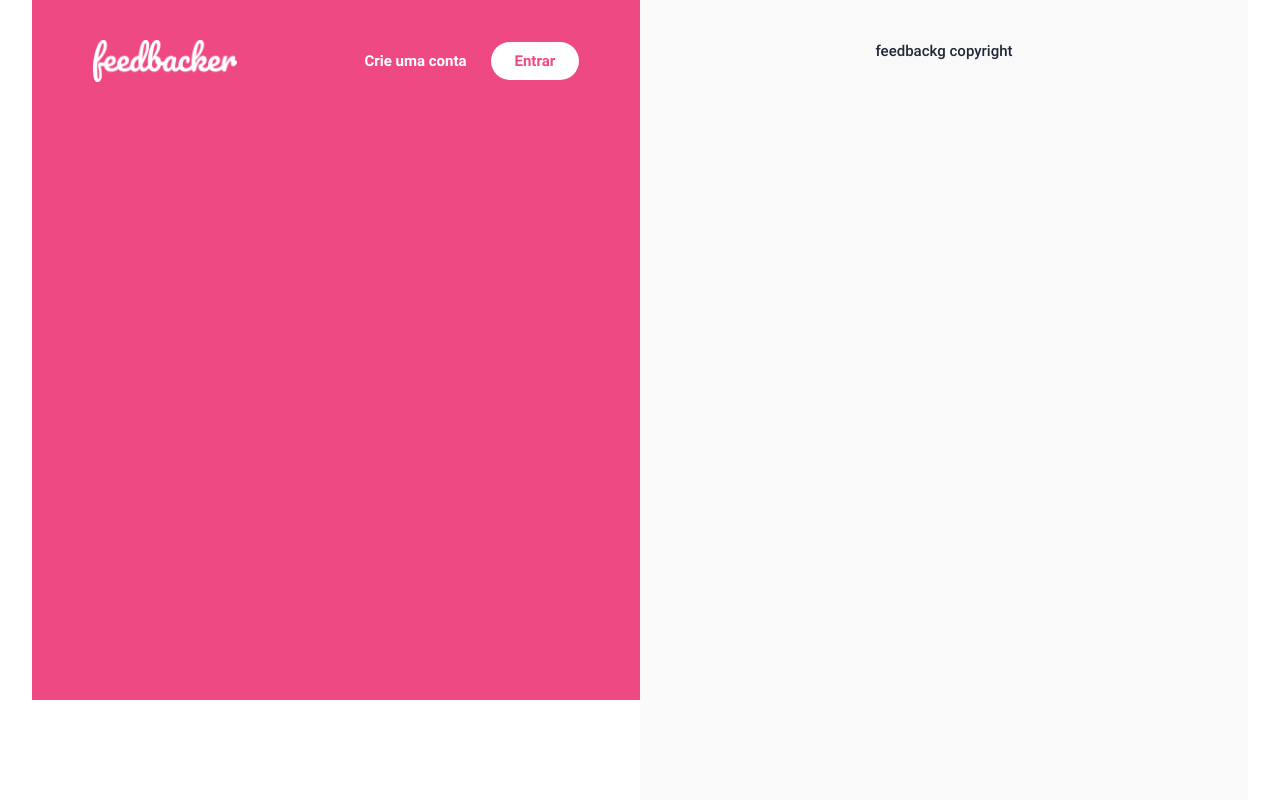
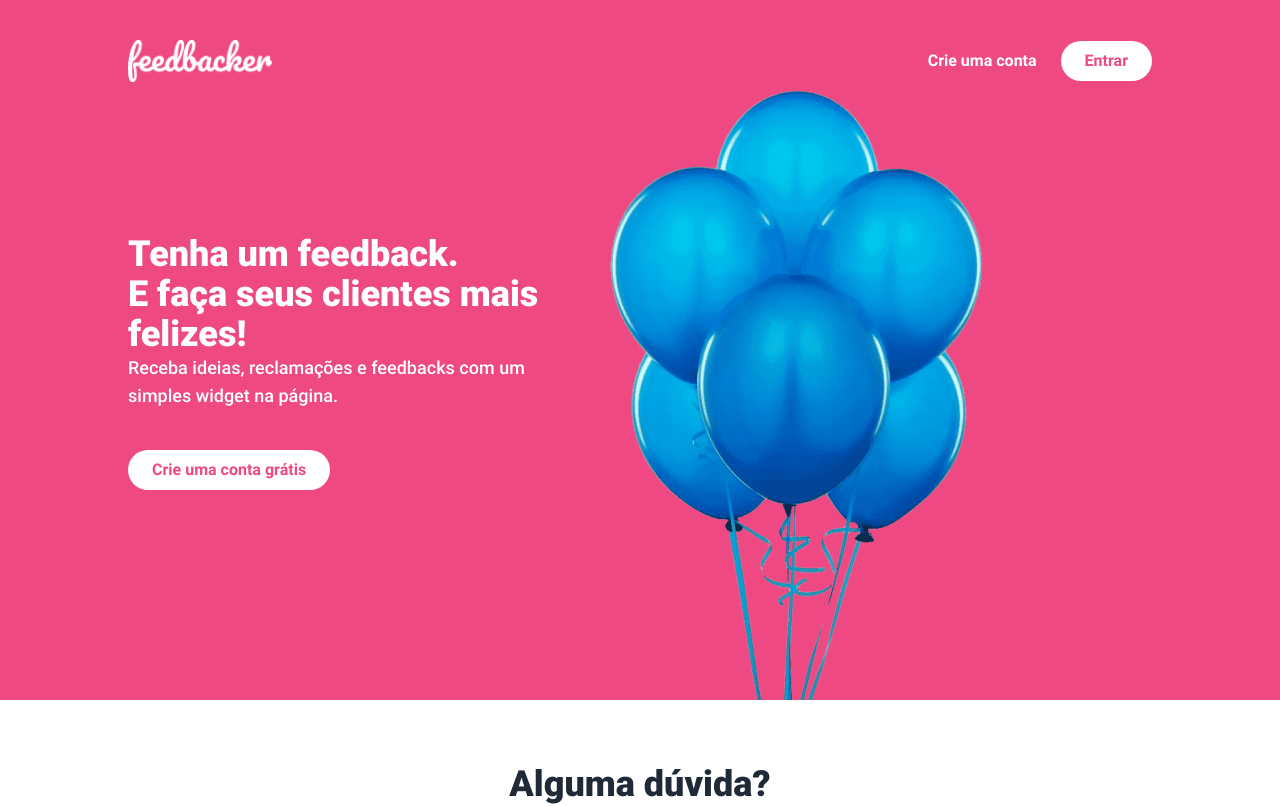
Before and after one commit to lucianoBaraunaLabs/vuejsbr-treinamento, a Vue app in the folder dashboard/: page / in a window 1280 px wide. Shown: the top 806 px of the page. Built offline with nearby package versions, Linux system fonts and the light colour scheme.

Commit message:
modulo-04: finalizada criando tela inicial (parte 2)

```diff
--- a/dashboard/src/assets/base.css
+++ /dev/null
@@ -1,86 +0,0 @@
-/* color palette from <https://github.com/vuejs/theme> */
-:root {
-  --vt-c-white: #ffffff;
-  --vt-c-white-soft: #f8f8f8;
-  --vt-c-white-mute: #f2f2f2;
-
-  --vt-c-black: #181818;
-  --vt-c-black-soft: #222222;
-  --vt-c-black-mute: #282828;
-
-  --vt-c-indigo: #2c3e50;
-
-  --vt-c-divider-light-1: rgba(60, 60, 60, 0.29);
-  --vt-c-divider-light-2: rgba(60, 60, 60, 0.12);
-  --vt-c-divider-dark-1: rgba(84, 84, 84, 0.65);
-  --vt-c-divider-dark-2: rgba(84, 84, 84, 0.48);
-
-  --vt-c-text-light-1: var(--vt-c-indigo);
-  --vt-c-text-light-2: rgba(60, 60, 60, 0.66);
-  --vt-c-text-dark-1: var(--vt-c-white);
-  --vt-c-text-dark-2: rgba(235, 235, 235, 0.64);
-}
-
-/* semantic color variables for this project */
-:root {
-  --color-background: var(--vt-c-white);
-  --color-background-soft: var(--vt-c-white-soft);
-  --color-background-mute: var(--vt-c-white-mute);
-
-  --color-border: var(--vt-c-divider-light-2);
-  --color-border-hover: var(--vt-c-divider-light-1);
-
-  --color-heading: var(--vt-c-text-light-1);
-  --color-text: var(--vt-c-text-light-1);
-
-  --section-gap: 160px;
-}
-
-@media (prefers-color-scheme: dark) {
-  :root {
-    --color-background: var(--vt-c-black);
-    --color-background-soft: var(--vt-c-black-soft);
-    --color-background-mute: var(--vt-c-black-mute);
-
-    --color-border: var(--vt-c-divider-dark-2);
-    --color-border-hover: var(--vt-c-divider-dark-1);
-
-    --color-heading: var(--vt-c-text-dark-1);
-    --color-text: var(--vt-c-text-dark-2);
-  }
-}
-
-*,
-*::before,
-*::after {
-  box-sizing: border-box;
-  margin: 0;
-  font-weight: normal;
-}
-
-body {
-  min-height: 100vh;
-  color: var(--color-text);
-  background: var(--color-background);
-  transition:
-    color 0.5s,
-    background-color 0.5s;
-  line-height: 1.6;
-  font-family:
-    Inter,
-    -apple-system,
-    BlinkMacSystemFont,
-    'Segoe UI',
-    Roboto,
-    Oxygen,
-    Ubuntu,
-    Cantarell,
-    'Fira Sans',
-    'Droid Sans',
-    'Helvetica Neue',
-    sans-serif;
-  font-size: 15px;
-  text-rendering: optimizeLegibility;
-  -webkit-font-smoothing: antialiased;
-  -moz-osx-font-smoothing: grayscale;
-}
--- a/dashboard/src/assets/main.css
+++ /dev/null
@@ -1,35 +0,0 @@
-@import './base.css';
-
-#app {
-  max-width: 1280px;
-  margin: 0 auto;
-  padding: 2rem;
-
-  font-weight: normal;
-}
-
-a,
-.green {
-  text-decoration: none;
-  color: hsla(160, 100%, 37%, 1);
-  transition: 0.4s;
-}
-
-@media (hover: hover) {
-  a:hover {
-    background-color: hsla(160, 100%, 37%, 0.2);
-  }
-}
-
-@media (min-width: 1024px) {
-  body {
-    display: flex;
-    place-items: center;
-  }
-
-  #app {
-    display: grid;
-    grid-template-columns: 1fr 1fr;
-    padding: 0 2rem;
-  }
-}
--- a/dashboard/src/main.js
+++ b/dashboard/src/main.js
@@ -1,5 +1,3 @@
-import './assets/main.css'
-
 import { createApp } from 'vue'
 import App from './App.vue'
 import router from './router'
--- a/dashboard/src/views/Home/Contact.vue
+++ b/dashboard/src/views/Home/Contact.vue
@@ -1,29 +1,17 @@
 <template>
-  <header class="header">
-    <div class="flex flex-col w-4/5 max-w-6xl">
-      <div class="flex items-center justify-between py-10">
-        <div class="w-28 lg:w-36">
-          <img class="w-full" src="../../assets/images/logo_white.png" alt="logo">
-        </div>
-        <div class="flex">
-          <button class="px-6 py-2 font-bold rounded-full text-white focus:outline-none">Crie uma conta</button>
-          <button class="px-6 py-2 font-bold rounded-full bg-white text-brand-main focus:outline-none">Entrar</button>
-        </div>
+  <div class="flex justify-center w-full">
+    <div class="flex flex-col items-center w-4/5 max-w-6xl my-16">
+      <h1 class="text-4xl font-black text-center text-gray-800">
+        Alguma dúvida?
+      </h1>
+      <p class="text-lg text-center text-gray-800 font-regular">
+        Quer saber melhor como funciona e quais são os preços?
+      </p>
+      <div class="mt-10">
+        <a href="mailto:" class="px-6 py-2 mt-10 font-bold text-white rounded-full bg-brand-main focus:outline-none">
+          Nos mande um e-mail!
+        </a>
       </div>
     </div>
-
-  </header>
+  </div>
 </template>
-<script>
-export default {
-
-}
-</script>
-
-<style lang="postcss" scoped>
-.header {
- @apply bg-brand-main w-full flex justify-center;
- height: 700px;
-}
-
-</style>
--- a/dashboard/src/views/Home/CustomHeader.vue
+++ b/dashboard/src/views/Home/CustomHeader.vue
@@ -1,13 +1,59 @@
-<template lang="">
-  <div>
-    <p>ola</p>
-  </div>
+<template>
+  <header class="header">
+    <div class="header-group">
+      <div class="flex items-center justify-between py-10">
+        <div class="w-28 lg:w-36">
+          <img class="w-full" src="../../assets/images/logo_white.png" alt="logo">
+        </div>
+
+        <div class="flex">
+          <button id="header-create-account-button"  class="px-6 py-2 font-bold rounded-full text-white focus:outline-none">
+            Crie uma conta
+          </button>
+          <button id="header-login-button"  class="px-6 py-2 font-bold bg-white rounded-full text-brand-main focus:outline-none">
+            Entrar
+          </button>
+        </div>
+      </div>
+
+      <div class="flex flex-col mt-28">
+        <h1 class="text-4xl font-black text-white">
+          Tenha um feedback. <br>
+          E faça seus clientes mais <br class="hidden lg:inline-block">
+          felizes!
+        </h1>
+        <p class="text-lg font-medium text-white">
+          Receba ideias, reclamações e feedbacks com um <br class="hidden lg:inline-block">
+          simples widget na página.
+        </p>
+        <div>
+          <button id="cta-create-account-button" class="px-6 py-2 mt-10 font-bold bg-white rounded-full text-brand-main focus:outline-none">
+            Crie uma conta grátis
+          </button>
+        </div>
+      </div>
+
+    </div>
+  </header>
 </template>
-<script>
-export default {
 
+<style lang="postcss" scoped>
+.header {
+  @apply bg-brand-main w-full flex justify-center;
+  height: 700px;
 }
-</script>
-<style lang="">
+
+.header-group {
+  @apply flex flex-col w-4/5 max-w-6xl;
+}
+
+@media (min-width: 640px) {
+  .header-group {
+    background-image: url(../../assets/images/blue_balloons.png);
+    background-size: 628px;
+    background-position: 90% 100%;
+    background-repeat: no-repeat;
+  }
+}
 
 </style>
--- a/dashboard/src/views/Home/index.vue
+++ b/dashboard/src/views/Home/index.vue
@@ -1,9 +1,12 @@
 <template>
-  <!-- <custom-header @create-account="handleAccountCreate" @login="handleLogin" /> -->
-  <contact />
-  <div class="flex justify-center py-10 bg-brand-gray">
-    <p class="font-medium text-center text-gray-800">feedbackg copyright</p>
-  </div>
+  <custom-header
+      @create-account="handleAccountCreate"
+      @login="handleLogin"
+    />
+    <contact />
+    <div class="flex justify-center py-10 bg-brand-gray">
+      <p class="font-medium text-center text-gray-800">feedbacker © 2021</p>
+    </div>
 </template>
 <script>
 import CustomHeader from './CustomHeader.vue'
```
